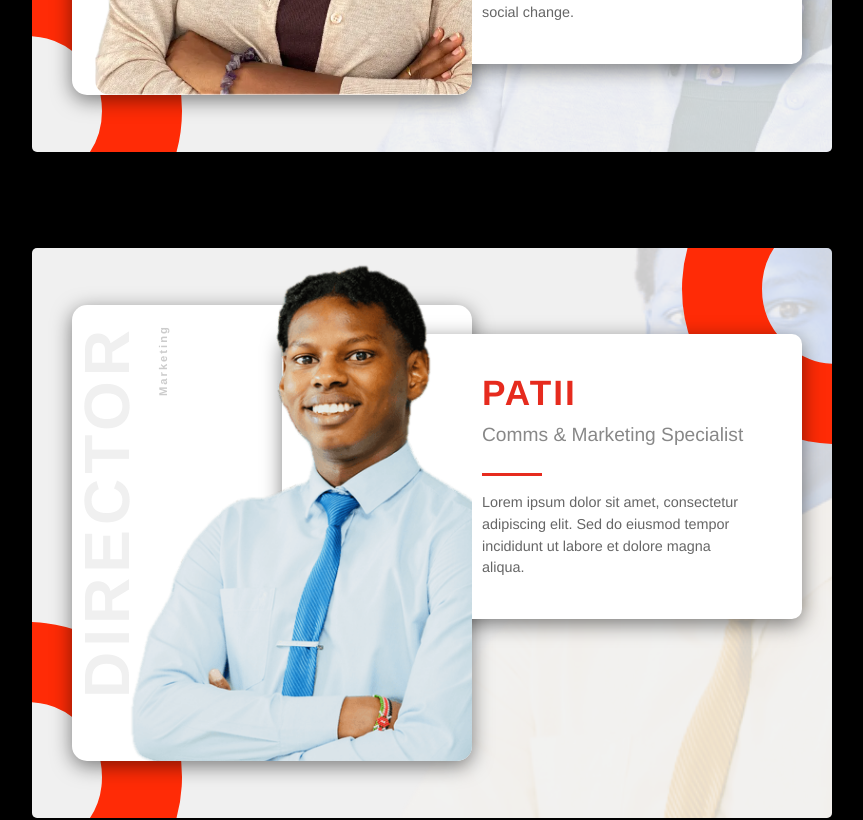
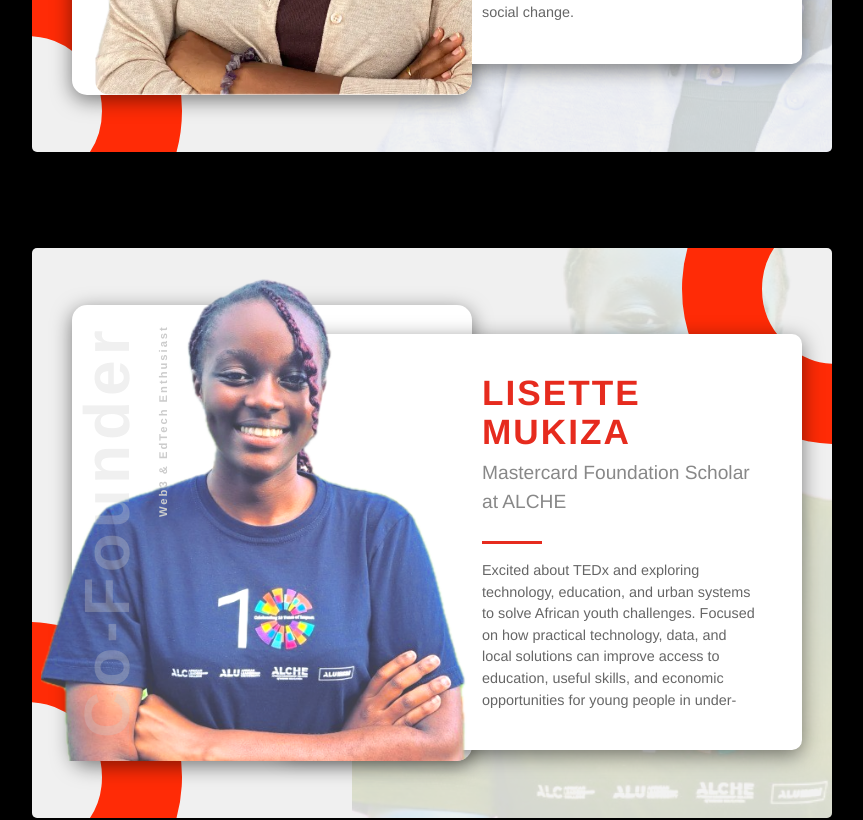
Before and after one commit to chadsteele/tedx, a Svelte app: page /#app in a window 1280 px wide. Shown: the part 6580-7400 px from the top of the page, without its empty margins (208-1071 px from the left). Built offline with nearby package versions, Linux system fonts and the light colour scheme.

Commit message:
added lisette

```diff
--- a/config.js
+++ b/config.js
@@ -72,6 +72,9 @@ export default {
         subname: `Commodity Trade Finance Associate`,
         description: `Commodity Trade Finance Associate at Mauritius Commercial Bank (MCB), specializing in Energy & Commodities.`,
       },
+
+
+
       {type: 'profilecard',
         profileImage: '/images/speakers/Fred Swaniker.png',
         link: 'https://alcheducation.com/our-leadership/#:~:text=Fred%20Swaniker',
@@ -105,6 +108,16 @@ export default {
         subname: 'Digital Humanities and African Arts and Culture',
         description: 'Working to increase access to historical and contemporary African and Afro-diasporic knowledge through art, cultural programming and digital interventions which fuel cultural dynamism and drive social change.'
         },
+         {
+        type: 'profilecard',
+        profileImage: '/images/team/lisette-mukiza.png',
+        link: 'https://www.linkedin.com/in/lisette-mukiza/',
+        title: 'Co-Founder',
+        subtitle: 'Web3 & EdTech Enthusiast',
+        name: 'LISETTE MUKIZA',
+        subname: 'Mastercard Foundation Scholar at ALCHE',
+        description: `Excited about TEDx and exploring technology, education, and urban systems to solve African youth challenges. Focused on how practical technology, data, and local solutions can improve access to education, useful skills, and economic opportunities for young people in under-resourced communities. Building skills in problem analysis, systems thinking, ethical technology design, and impact-focused innovation to design and scale education technologies that help African youth discover their strengths and access sustainable livelihoods.`,
+      },
         {
         type: 'profilecard',
         profileImage: '/images/team/patii.png',
```
Also changed, not shown: public/images/team/lisette-mukiza.png (added).
